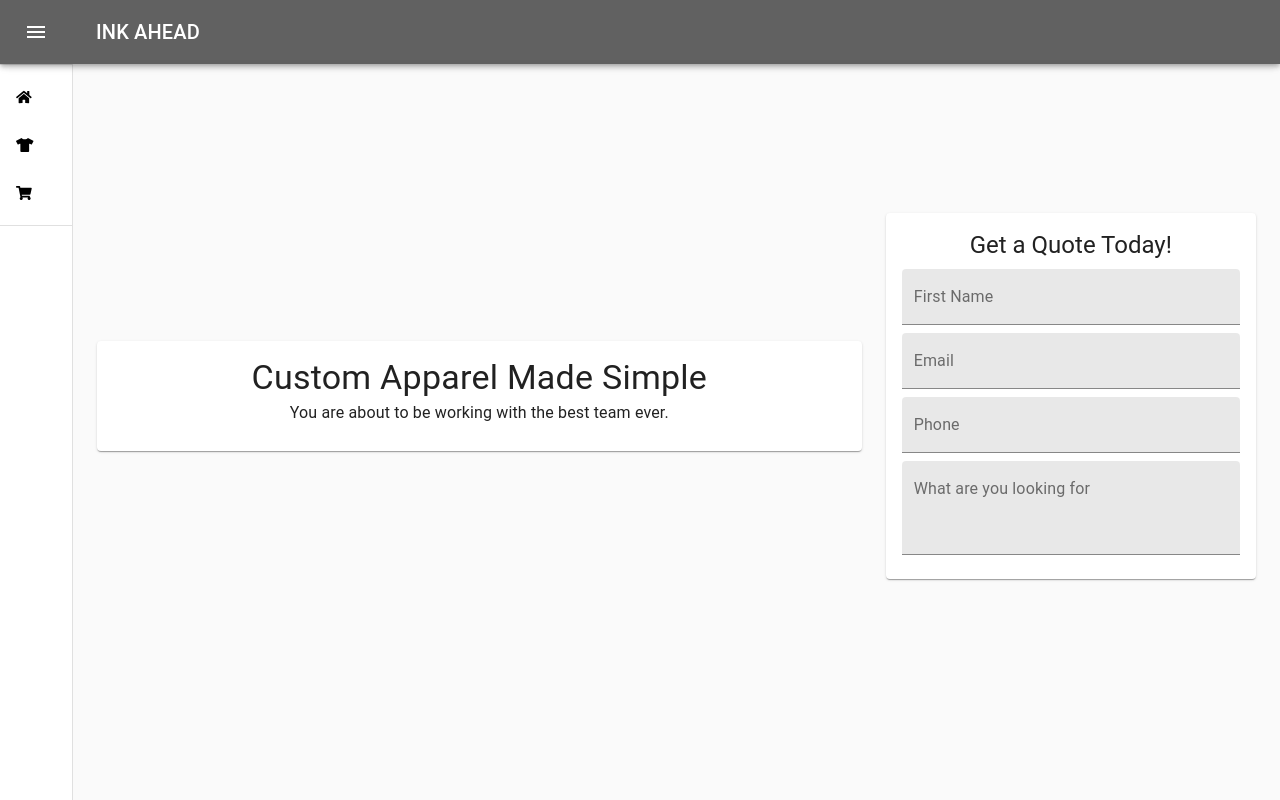
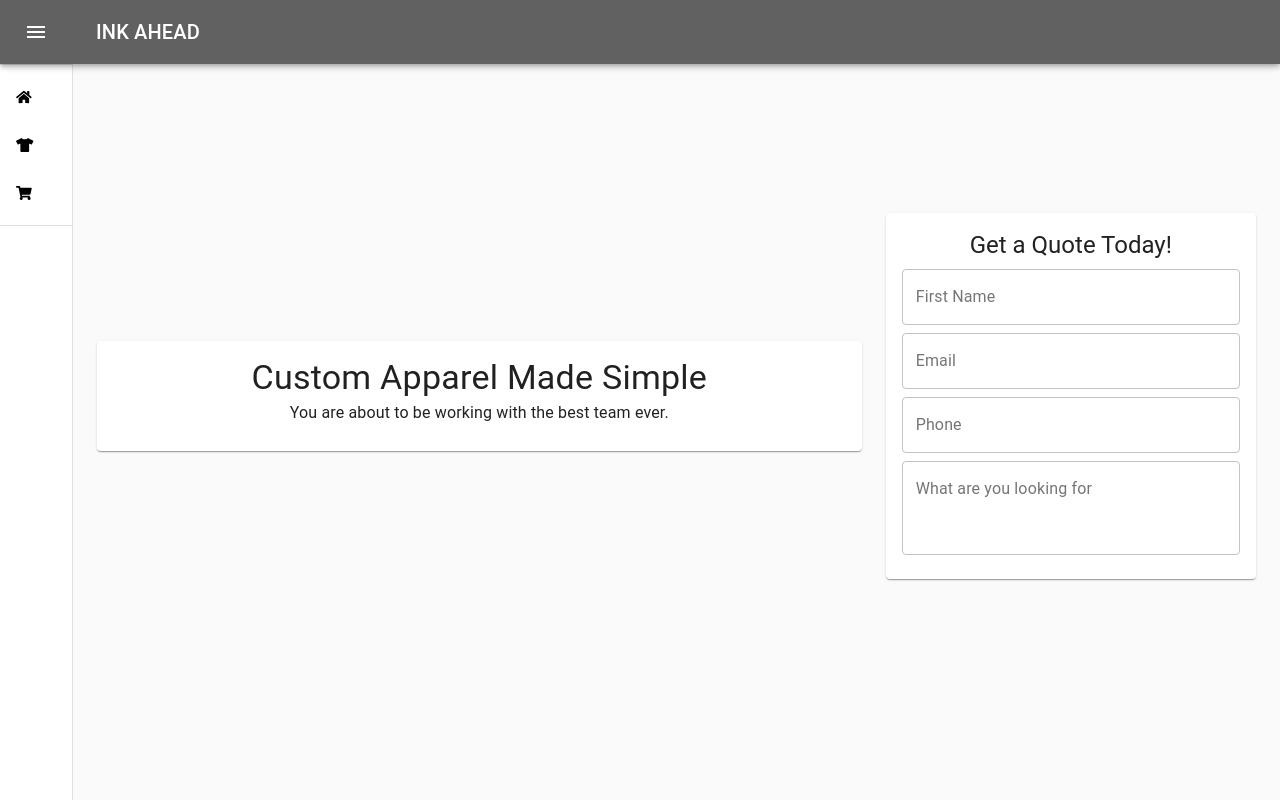
Before and after one commit to briankeefe/shirts, a React (Create React App) app: page /#/ in a window 1280 px wide. Built offline with nearby package versions, Linux system fonts and the light colour scheme.

Commit message:
progress

```diff
--- a/src/GetQuote.js
+++ b/src/GetQuote.js
@@ -38,18 +38,18 @@ function Quote() {
 								<Typography className="center-text" variant="h5">
 									Get a Quote Today!
 								</Typography>
-								<form>
+								<form autoComplete="off">
 									<TextField
 										className="quote-field"
-										variant="filled"
+										variant="outlined"
 										label="First Name"
 										fullWidth
 									/>
-									<TextField fullWidth variant="filled" label="Email" />
-									<TextField fullWidth variant="filled" label="Phone" />
+									<TextField fullWidth variant="outlined" label="Email" />
+									<TextField fullWidth variant="outlined" label="Phone" />
 									<TextField
 										id="detail-field"
-										variant="filled"
+										variant="outlined"
 										multiline
 										rows="3"
 										fullWidth
```
